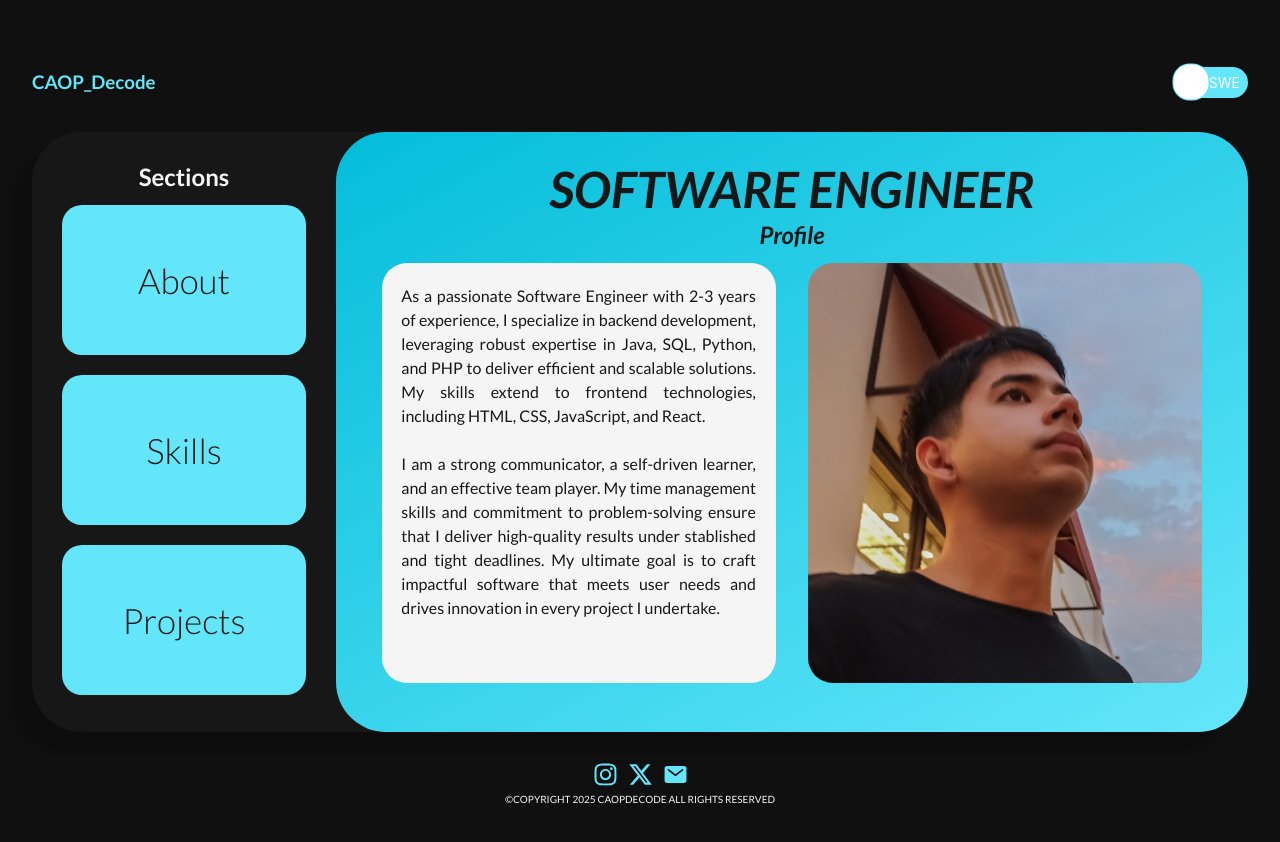
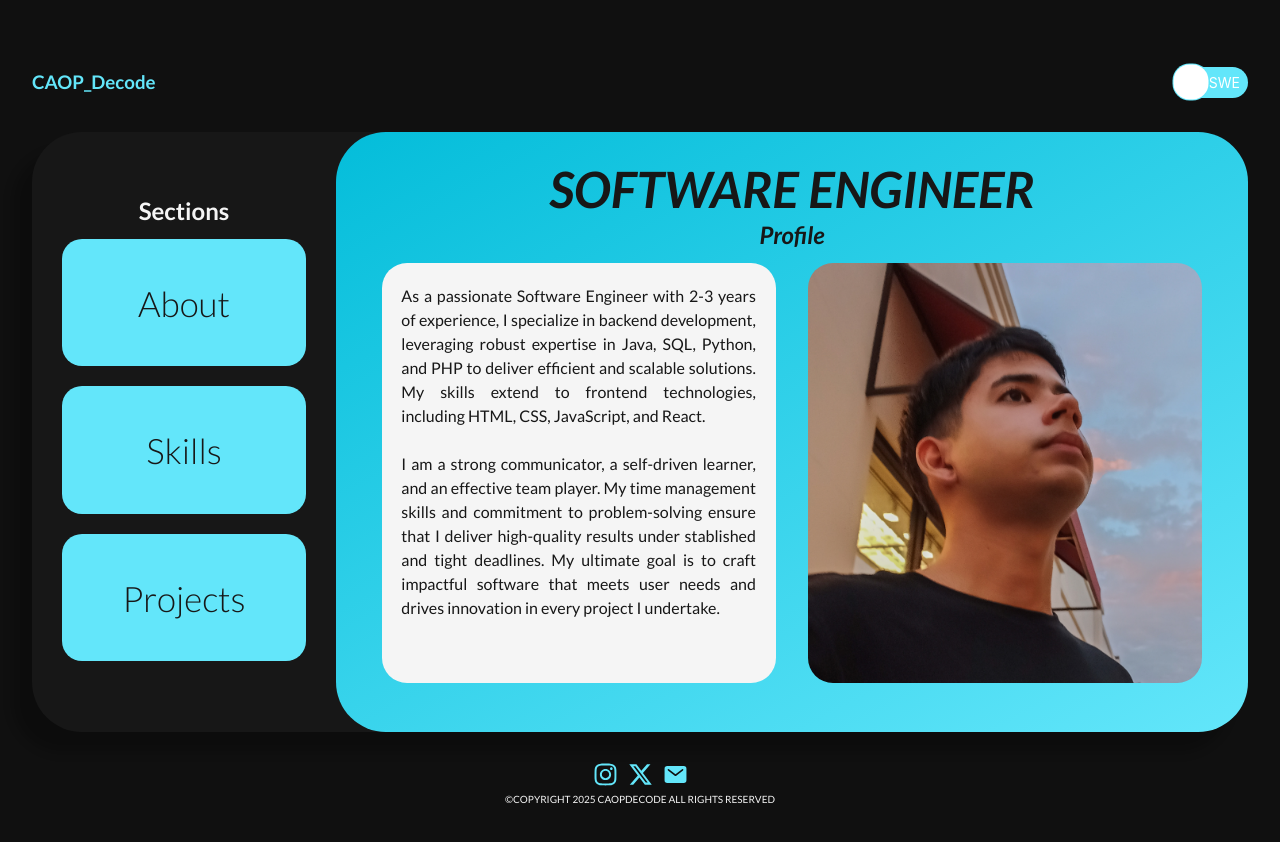
Before and after one commit to caopdecode/caopdecodePortfolio, a React (Vite) app: page / in a window 1280 px wide. Shown: the top 842 px of the page. Built offline with nearby package versions, Linux system fonts and the light colour scheme.

Commit message:
CAOPDECODE Portfolio Animations Started

```diff
--- a/src/App.jsx
+++ b/src/App.jsx
@@ -1,5 +1,6 @@
 import { useState } from 'react'
 import * as React from 'react';
+import * as motion from "motion/react-client"
 import styled from 'styled-components'
 import './App.css'
 import Switch, { switchClasses } from '@mui/joy/Switch';
@@ -424,6 +425,14 @@ function App() {
     { name: 'Designs', colorBg: 'wheat' }
   ];
 
+  const handleEmailIcon = () => {
+    const email = "caopdecode.contact@gmail.com";
+    const subject = "Let's Work";
+    const body = "Hi, I would like to know more about your profile ";
+    const mailtoLink = `mailto:${email}?subject=${encodeURIComponent(subject)}&body=${encodeURIComponent(body)}`;
+    window.location.href = mailtoLink;
+  };
+
   return (
     <>
       <Header>
@@ -471,6 +480,16 @@ function App() {
       <InfoBackgr>
 
         <CardsContainer>
+        <motion.div
+            initial={{ opacity: 0, scale: 0.5 }}
+            animate={{ opacity: 1, scale: 1 }}
+            style={{width: '100%', height: '85%', display: 'flex', justifyContent: 'center', alignItems: 'center', flexDirection: 'column', margin: '0px'}}
+            transition={{
+                duration: 0.8,
+                delay: 0.2,
+                ease: [0, 0.71, 0.2, 1.01],
+            }}
+            >
           <SectionsTitle>
             Sections
           </SectionsTitle>
@@ -488,6 +507,7 @@ function App() {
             </>
           ):(
             <>
+
             <CardME onClick={handleAbout}>
               <MECardText>About</MECardText>
             </CardME>
@@ -499,6 +519,7 @@ function App() {
             </CardME>
           </>
           )}
+          </motion.div>
         </CardsContainer>
         {!checked ? (
         <InfoCont>
@@ -606,15 +627,15 @@ function App() {
         <FooterIconCont>
         {!checked?(
           <>
-          <FaInstagram className='SWEIcons'/>
-          <FaXTwitter className='SWEIcons'/>
-          <IoMail className='SWEIcons'/>
+          <FaInstagram className='SWEIcons' onClick={() => window.open('https://www.instagram.com/caopdecode', '_blank')}/>
+          <FaXTwitter className='SWEIcons' onClick={() => window.open('https://www.x.com/caopdecode', '_blank')}/>
+          <IoMail className='SWEIcons' onClick={handleEmailIcon}/>
           </>
         ):(
           <>
-          <FaInstagram className='MEIcons'/>
-          <FaXTwitter className='MEIcons'/>
-          <IoMail className='MEIcons'/>
+          <FaInstagram className='MEIcons' onClick={() => window.open('https://www.instagram.com/caopdecode', '_blank')}/>
+          <FaXTwitter className='MEIcons' onClick={() => window.open('https://www.x.com/caopdecode', '_blank')}/>
+          <IoMail className='MEIcons' onClick={handleEmailIcon}/>
           </>
         )}
         </FooterIconCont>
```
